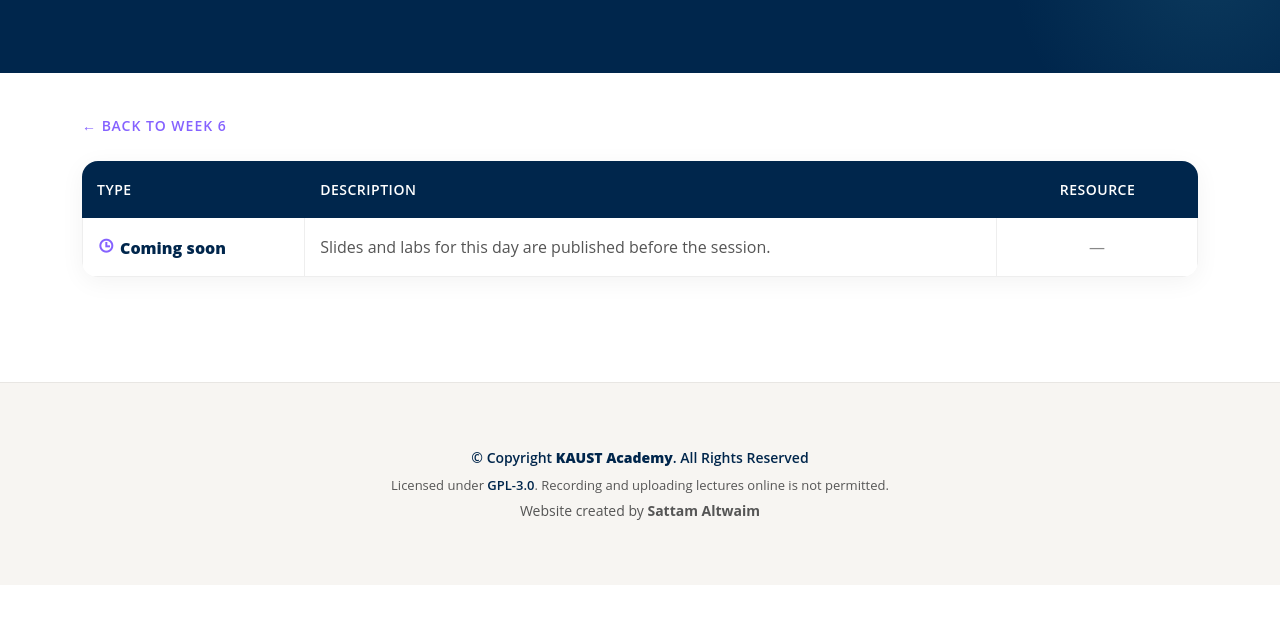
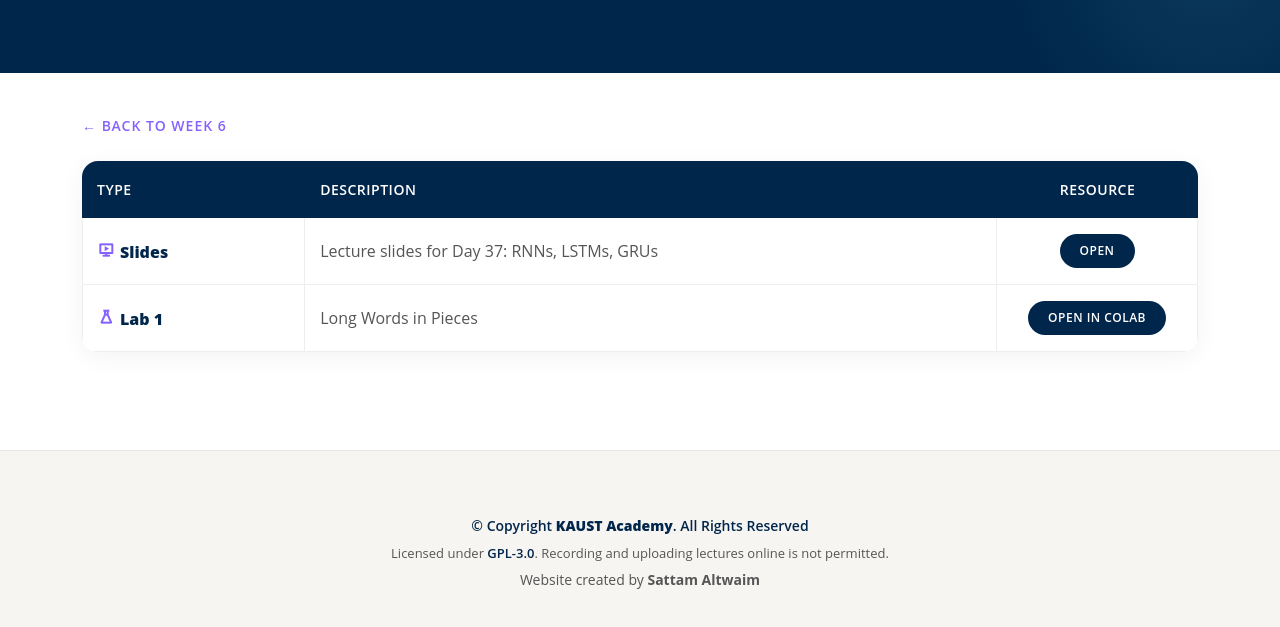
Before and after one commit to KAUST-Academy/Olympiad2027, a plain HTML site: page L1/week6/day2.html in a window 1280 px wide. Shown: the part 215-842 px from the top of the page. Before the commit the page ends 800 px from the top, so only its background shows below. Drawn offline with Linux system fonts and the light colour scheme.

Commit message:
feat(L1/day37): slides on RNNs, LSTMs and GRUs, and the evaluated lab Long Words in Pieces

```diff
--- a/L1/week6/day2.html
+++ b/L1/week6/day2.html
@@ -72,9 +72,14 @@
           </thead>
           <tbody>
             <tr>
-              <td><strong><i class="ri-time-line" style="color: var(--accent-purple); margin-right: 6px;"></i>Coming soon</strong></td>
-              <td>Slides and labs for this day are published before the session.</td>
-              <td class="text-center"><span style="color:#888;">&mdash;</span></td>
+              <td><strong><i class="ri-slideshow-3-line" style="color: var(--accent-purple); margin-right: 6px;"></i>Slides</strong></td>
+              <td>Lecture slides for Day 37: RNNs, LSTMs, GRUs</td>
+              <td class="text-center"><a href="../Lectures/Week6_NLP/Day37_RNNs_LSTMs_GRUs.pdf" target="_blank" class="table-btn">Open</a></td>
+            </tr>
+            <tr>
+              <td><strong><i class="ri-flask-line" style="color: var(--accent-purple); margin-right: 6px;"></i>Lab 1</strong></td>
+              <td>Long Words in Pieces</td>
+              <td class="text-center"><a href="https://colab.research.google.com/github/KAUST-Academy/Olympiad2027/blob/main/L1/Labs/Week6_NLP/Day37_Lab1_Long_Words_in_Pieces_Exercise.ipynb" target="_blank" class="table-btn">Open in Colab</a></td>
             </tr>
 
           </tbody>
```
Also changed, not shown: 2 other files.
